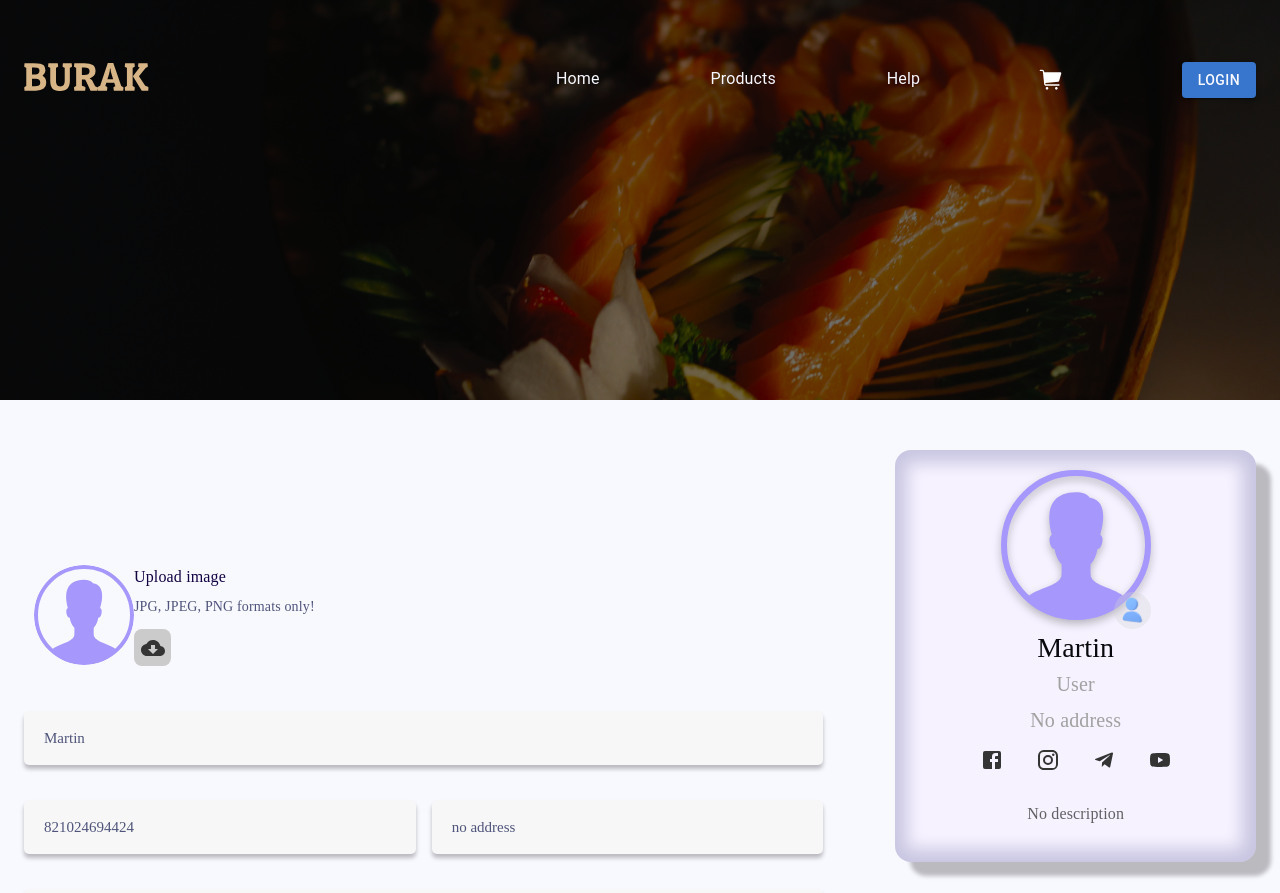
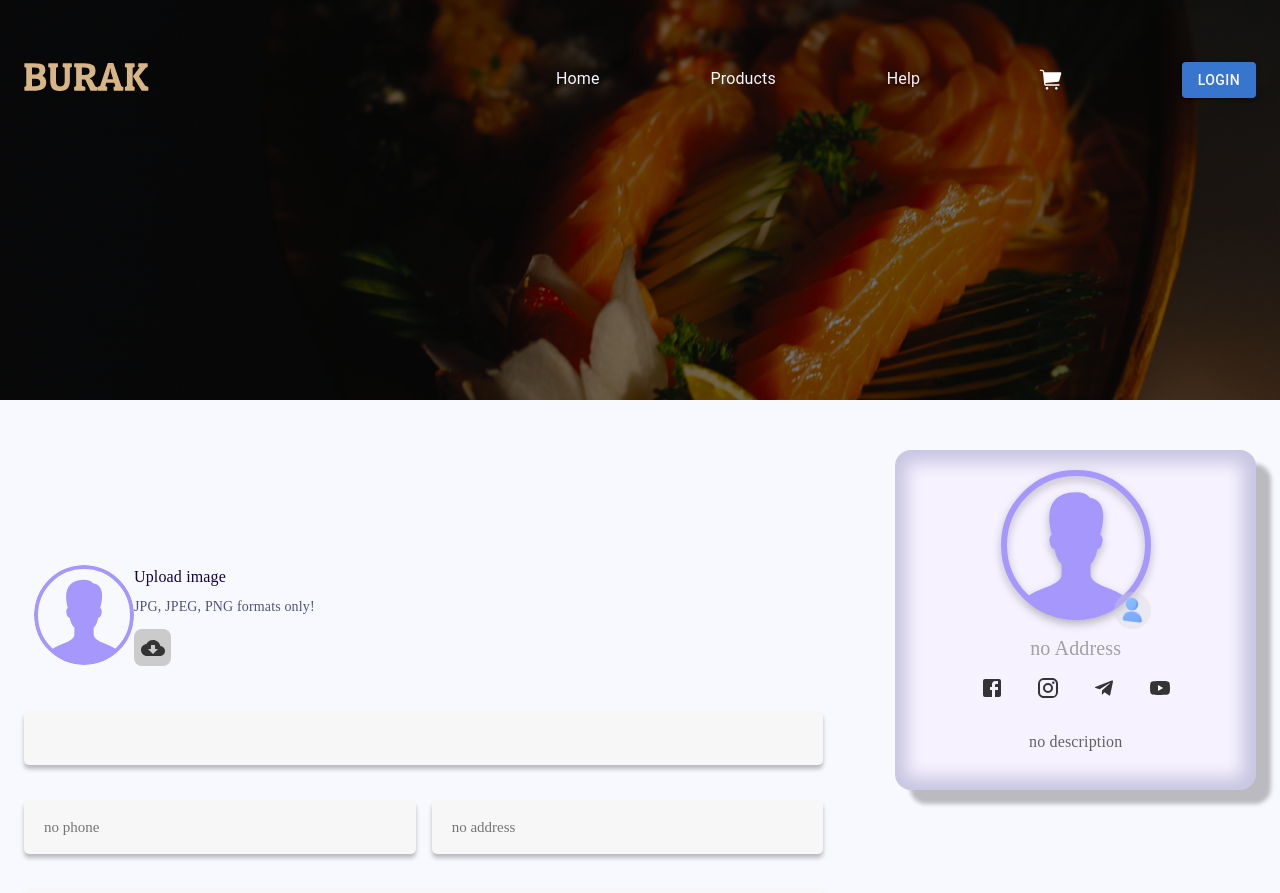
Before and after one commit to Abdulatif90/Uzchay-React, a React (Create React App) app: page /member-page in a window 1280 px wide. Shown: the top 893 px of the page. Built offline with nearby package versions, Linux system fonts and the light colour scheme.

Commit message:
feat: added

```diff
--- a/src/app/components/headers/OtherNavbar.tsx
+++ b/src/app/components/headers/OtherNavbar.tsx
@@ -36,7 +36,7 @@ export default function OtherNavbar(props: OtherNavbarProps) {
     onDelete,
     onDeleteAll,
     setLoginOpen,
-    setSignupOpen,
+    // setSignupOpen,
     anchorEl,
     handleCloseLogout,
     handleLogoutClick,
@@ -97,7 +97,6 @@ export default function OtherNavbar(props: OtherNavbarProps) {
                     ? `${serverApi}/${authMember.memberImage}`
                     : "/icons/default-user.svg"
                 }
-                aria-haspopup={"true"}
                 onClick={handleLogoutClick}
                 alt="User Avatar"
               />
--- a/src/app/screens/orderPage/PausedOrders.tsx
+++ b/src/app/screens/orderPage/PausedOrders.tsx
@@ -28,7 +28,7 @@ interface PausedOrdersProps {
 
 export default function PausedOrders(props: PausedOrdersProps) {
   const { setValue } = props;
-  const { authMember, orderBuilder, setOrderBuilder } = useGlobals();
+  const { authMember, setOrderBuilder } = useGlobals();
   const { pausedOrders } = useSelector(pausedOrdersRetriever);
 
   const deleteOrderHandler = async (e: T) => {
--- a/src/app/screens/orderPage/index.tsx
+++ b/src/app/screens/orderPage/index.tsx
@@ -14,6 +14,7 @@ import OrderService from "../../services/OrderService";
 import { useDispatch } from "react-redux";
 import { Dispatch } from "@reduxjs/toolkit";
 import { useGlobals } from "../../hooks/useGlobals";
+import { useNavigate } from "react-router-dom";
 import "../../../css/order.css"
 
 /** REDUX SLICE & SELECTOR **/
@@ -22,23 +23,18 @@ const actionDispatch = (dispatch: Dispatch) => ({
   setProcessOrders: (data: Order[]) => dispatch(setProcessOrders(data)),
   setFinishedOrders: (data: Order[]) => dispatch(setFinishedOrders(data)),
 });
-
 export default function OrdersPage() {
   const { setPausedOrders, setProcessOrders, setFinishedOrders } = actionDispatch(useDispatch());
-  const { orderBuilder } = useGlobals();
+  const {  authMember } = useGlobals();
   const [value, setValue] = useState("1");
-   const [orderInquiry, setOrderInquiry] = useState<OrderInquiry>({
+  const [orderInquiry] = useState<OrderInquiry>({
     page: 1,
     limit: 5,
     orderStatus: OrderStatus.PAUSE,
   });
+  const navigate = useNavigate();
 
-
-  const handleChange = (e: SyntheticEvent, newValue: string) => {
-    setValue(newValue)
-  }
-
-   useEffect(() => {
+  useEffect(() => {
     const order = new OrderService();
 
     order
@@ -56,6 +52,17 @@ export default function OrdersPage() {
       .then((data) => setFinishedOrders(data))
       .catch((err) => console.log(err));
   }, [orderInquiry, setPausedOrders, setProcessOrders, setFinishedOrders]);
+
+  /** HANDLERS **/
+  const handleChange = (e: SyntheticEvent, newValue: string) => {
+    setValue(newValue);
+  };
+
+  useEffect(() => {
+    if (!authMember) {
+      navigate("/");
+    }
+  }, [authMember, navigate]);
 
   return (
     <div className={"order-page"}>
--- a/src/app/screens/orderPage/selector.ts
+++ b/src/app/screens/orderPage/selector.ts
@@ -1,4 +1,3 @@
-import { createSelector } from "reselect";
 import { OrdersPageState } from "../../../lib/types/screen";
 import { createSlice, PayloadAction } from "@reduxjs/toolkit";
 
--- a/src/app/screens/orderPage/slice.ts
+++ b/src/app/screens/orderPage/slice.ts
@@ -1,6 +1,5 @@
 import { createSlice } from "@reduxjs/toolkit";
 import { OrdersPageState } from "../../../lib/types/screen";
-import { stat } from "fs";
 
 const initialState: OrdersPageState = {
   pausedOrders: [],
--- a/src/app/screens/userPage/Settings.tsx
+++ b/src/app/screens/userPage/Settings.tsx
@@ -1,17 +1,105 @@
+import {useState} from "react";
 import { Box } from "@mui/material";
 import CloudDownloadIcon from "@mui/icons-material/CloudDownload";
 import Button from "@mui/material/Button";
+import { useGlobals } from "../../hooks/useGlobals";
+import { MemberUpdateInput } from "../../../lib/types/member";
+import { T } from "../../../lib/types/common";
+import {
+  sweetErrorHandling,
+  sweetTopSmallSuccessAlert,
+} from "../../../lib/sweetAlert";
+import { Messages, serverApi } from "../../../lib/config";
+import MemberService from "../../services/MemberService";
 
 export function Settings() {
+   const { authMember, setAuthMember } = useGlobals();
+  const [memberImage, setMemberImage] = useState<string>(
+    authMember?.memberImage
+      ? ` ${serverApi}/${authMember.memberImage}`
+      : "icons/default-user.svg"
+  );
+  console.log("authMember", authMember);
+
+  const [memberUpdateInput, setMemberUpdateInput] = useState<MemberUpdateInput>(
+    {
+      memberNick: authMember?.memberNick,
+      memberPhone: authMember?.memberPhone,
+      memberAddress: authMember?.memberAddress,
+      memberDesk: authMember?.memberDesk,
+      memberImage: authMember?.memberImage,
+    }
+  );
+
+  // / HANDLERS /
+
+  const memberNickHandler = (e: T) => {
+    memberUpdateInput.memberNick = e.target.value;
+    setMemberUpdateInput({ ...memberUpdateInput });
+  };
+
+  const memberPhoneHandler = (e: T) => {
+    memberUpdateInput.memberPhone = e.target.value;
+    setMemberUpdateInput({ ...memberUpdateInput });
+  };
+
+  const memberAddressHandler = (e: T) => {
+    memberUpdateInput.memberAddress = e.target.value;
+    setMemberUpdateInput({ ...memberUpdateInput });
+  };
+
+  const memberDescriptionHandler = (e: T) => {
+    memberUpdateInput.memberDesk = e.target.value;
+    setMemberUpdateInput({ ...memberUpdateInput });
+  };
+
+  const handleSubmitButton = async () => {
+    try {
+      if (!authMember) throw new Error(Messages.error2);
+      if (
+        memberUpdateInput.memberNick === "" ||
+        memberUpdateInput.memberPhone === "" ||
+        memberUpdateInput.memberAddress === "" ||
+        memberUpdateInput.memberDesk === ""
+      ) {
+        throw new Error(Messages.error3);
+      }
+
+      const member = new MemberService();
+      const result = await member.updateMember(memberUpdateInput);
+      setAuthMember(result);
+
+      await sweetTopSmallSuccessAlert("Modified successfully!", 700);
+    } catch (err) {
+      console.log(err);
+      sweetErrorHandling(err).then();
+    }
+  };
+
+  const handleImageViewer = (e: T) => {
+    const file = e.target.files[0];
+    console.log("file", file);
+    const fileType = file.type,
+      validateImagesTypes = ["image/jpg", "image/jpeg", "image/png"];
+    if (!validateImagesTypes.includes(fileType)) {
+      sweetErrorHandling(Messages.error5).then();
+    } else {
+      if (file) {
+        memberUpdateInput.memberImage = file;
+        setMemberUpdateInput({ ...memberUpdateInput });
+        setMemberImage(URL.createObjectURL(file));
+      }
+    }
+  };
   return (
     <Box className={"settings"}>
       <Box className={"member-media-frame"}>
-        <img src={"/icons/default-user.svg"} className={"mb-image"} alt="Default user" />
+        <img src={memberImage} className={"mb-image"} alt="" />
         <div className={"media-change-box"}>
           <span>Upload image</span>
           <p>JPG, JPEG, PNG formats only!</p>
           <div className={"up-del-box"}>
-            <Button component="label">
+           <Button component="label" onChange={handleImageViewer}>
               <CloudDownloadIcon />
               <input type="file" hidden />
             </Button>
@@ -24,9 +112,10 @@ export function Settings() {
           <input
             className={"spec-input mb-nick"}
             type="text"
-            placeholder={"Martin"}
-            value={"Martin"}
+            placeholder={authMember?.memberNick}
+            value={memberUpdateInput.memberNick}
             name="memberNick"
+            onChange={memberNickHandler}
           />
         </div>
       </Box>
@@ -36,9 +125,10 @@ export function Settings() {
           <input
             className={"spec-input mb-phone"}
             type="text"
-            placeholder={"no phone"}
-            value={"821024694424"}
+            placeholder={authMember?.memberPhone ?? "no phone"}
+            value={memberUpdateInput.memberPhone}
             name="memberPhone"
+            onChange={memberPhoneHandler}
           />
         </div>
         <div className={"short-input"}>
@@ -46,9 +136,12 @@ export function Settings() {
           <input
             className={"spec-input  mb-address"}
             type="text"
-            placeholder={"no address"}
-            value={"no address"}
-            name="memberAddress"
+              placeholder={
+              authMember?.memberAddress
+                ? authMember.memberAddress
+                : "no address"
+            }
+            value={memberUpdateInput.memberAddress}
           />
         </div>
       </Box>
@@ -57,14 +150,19 @@ export function Settings() {
           <label className={"spec-label"}>Description</label>
           <textarea
             className={"spec-textarea mb-description"}
-            placeholder={"no description"}
-            value={"no description"}
+             placeholder={
+              authMember?.memberDesk ? authMember.memberDesk : "no description"
+            }
+            value={memberUpdateInput.memberDesk}
             name="memberDesc"
+            onChange={memberDescriptionHandler}
           />
         </div>
       </Box>
       <Box className={"save-box"}>
-        <Button variant={"contained"}>Save</Button>
+        <Button variant={"contained"} onClick={handleSubmitButton}>
+          Save
+        </Button>
       </Box>
     </Box>
   );
--- a/src/app/screens/userPage/index.tsx
+++ b/src/app/screens/userPage/index.tsx
@@ -4,9 +4,17 @@ import InstagramIcon from "@mui/icons-material/Instagram";
 import TelegramIcon from "@mui/icons-material/Telegram";
 import YouTubeIcon from "@mui/icons-material/YouTube";
 import { Settings } from "./Settings";
+import { useNavigate } from "react-router-dom";
+import { useGlobals } from "../../hooks/useGlobals";
+import { serverApi } from "../../../lib/config";
+import { MemberType } from "../../../lib/enum/member.enum";
 import "../../../css/userPage.css";
 
 export default function UserPage() {
+  const navigate = useNavigate();
+  const { authMember } = useGlobals();
+
+  if (!authMember) navigate("/");
   return (
     <div className={"user-page"}>
       <Container>
@@ -29,17 +37,36 @@ export default function UserPage() {
               >
                 <div className={"order-user-img"}>
                   <img
-                    src={"/icons/default-user.svg"}
+                    src={
+                      authMember?.memberImage
+                        ? ` ${serverApi}/${authMember.memberImage}`
+                        : "/icons/default-user.svg"
+                    }
                     className={"order-user-avatar"}
                     alt="User avatar"
                   />
                   <div className={"order-user-icon-box"}>
-                    <img src={"/icons/user-badge.svg"} alt="" />
+                    <img
+                      src={
+                        authMember?.memberType === MemberType.RESTAURANT
+                          ? "/icons/restaurant.svg"
+                          : "/icons/user-badge.svg"
+                      }
+                      alt=""
+                    />
                   </div>
                 </div>
-                <span className={"order-user-name"}>Martin</span>
-                <span className={"order-user-prof"}>User</span>
-                <span className={"order-user-prof"}>No address</span>
+                 <span className={"order-user-name"}>
+                  {authMember?.memberNick}
+                </span>
+                <span className={"order-user-prof"}>
+                  {authMember?.memberType}
+                </span>
+                <span className={"order-user-prof"}>
+                  {authMember?.memberAddress
+                    ? authMember.memberAddress
+                    : "no Address"}
+                </span>
               </Box>
               <Box className={"user-media-box"}>
                 <FacebookIcon />
@@ -47,7 +74,11 @@ export default function UserPage() {
                 <TelegramIcon />
                 <YouTubeIcon />
               </Box>
-              <p className={"user-desc"}>No description</p>
+              <p className={"user-desc"}>
+                {authMember?.memberDesk
+                  ? authMember.memberDesk
+                  : "no description"}
+              </p>
             </Box>
           </Stack>
         </Stack>
```
Also changed, not shown: src/app/components/headers/Basket.tsx (+7 -2 lines), src/app/services/MemberService.ts (+30 -2 lines).
